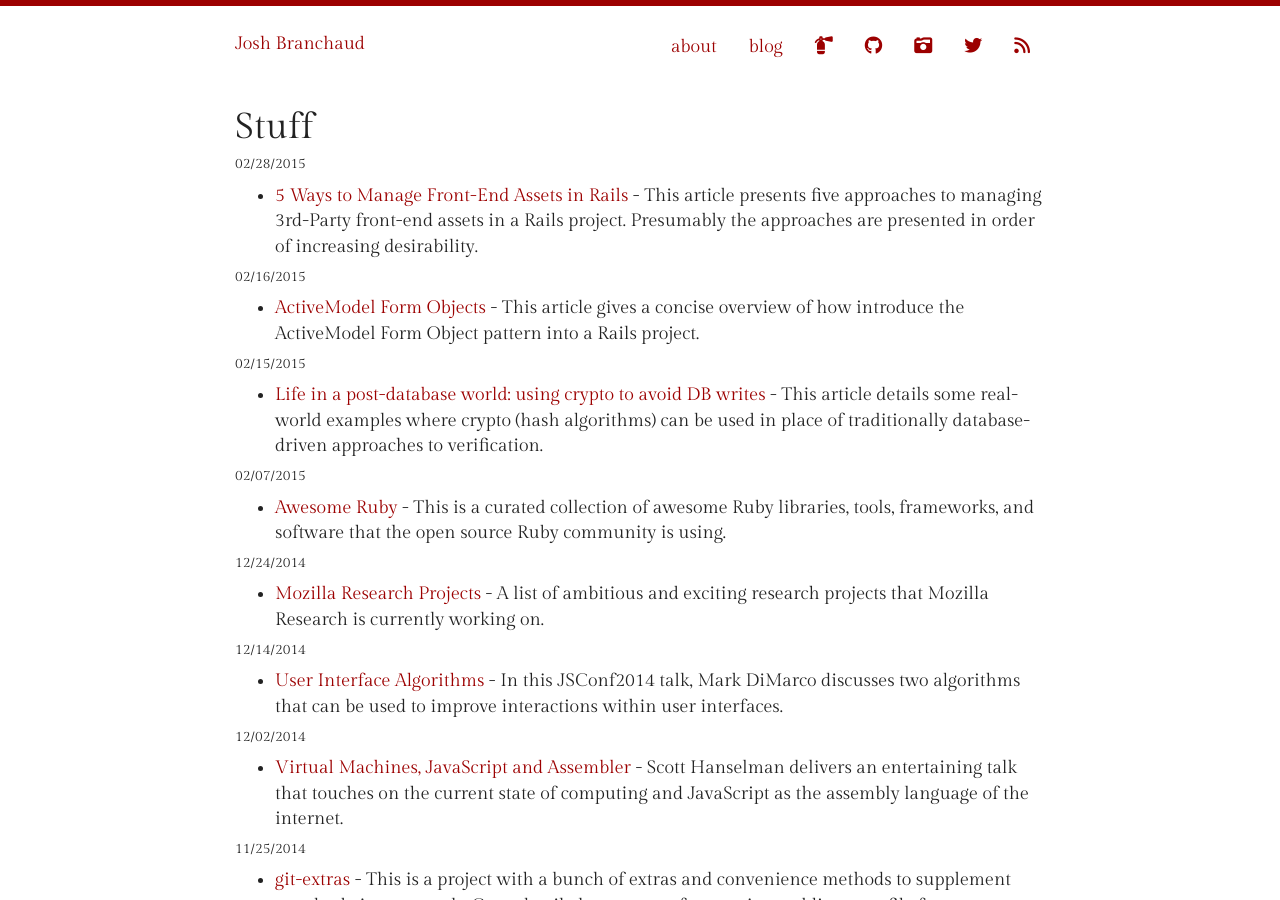
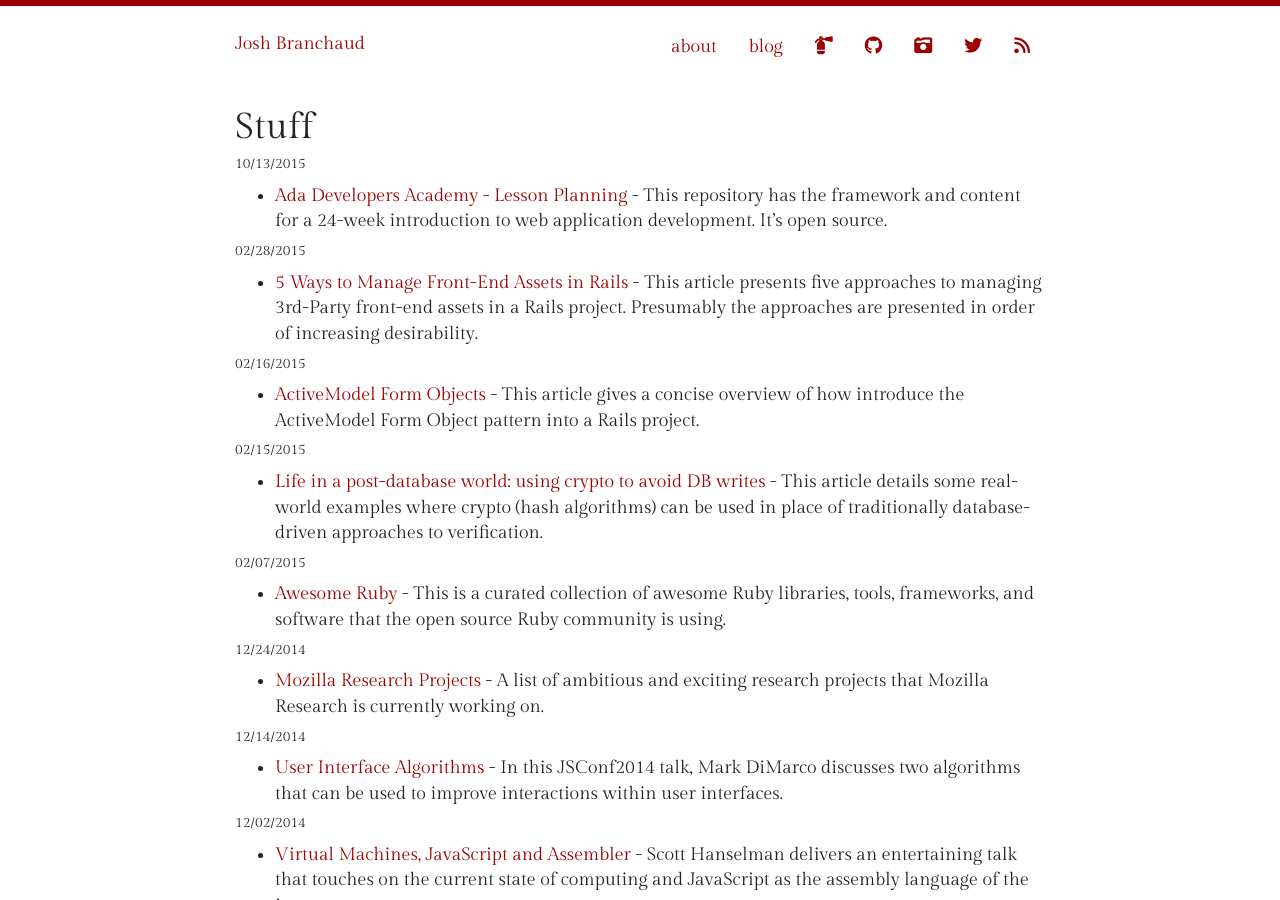
Before and after one commit to jbranchaud/blog, a Jekyll site: the page built from stuff.md, in a window 1280 px wide and 900 px high. Built offline with Jekyll 4.4.1, drawn with Linux system fonts in a browser that asks for light colours; nearby versions of some CDN libraries; library files that are not in the unit come from our copies.

Commit message:
Add Ada Academy Lesson Planning to stuff.

```diff
--- a/stuff.md
+++ b/stuff.md
@@ -4,6 +4,12 @@ title: Stuff by Josh Branchaud
 ---
 
 # Stuff
+
+##### 10/13/2015
+
+- [Ada Developers Academy - Lesson Planning](https://github.com/Ada-Developers-Academy/LessonPlanning)
+  \- This repository has the framework and content for a 24-week
+  introduction to web application development. It's open source.
 
 ##### 02/28/2015
 
```
